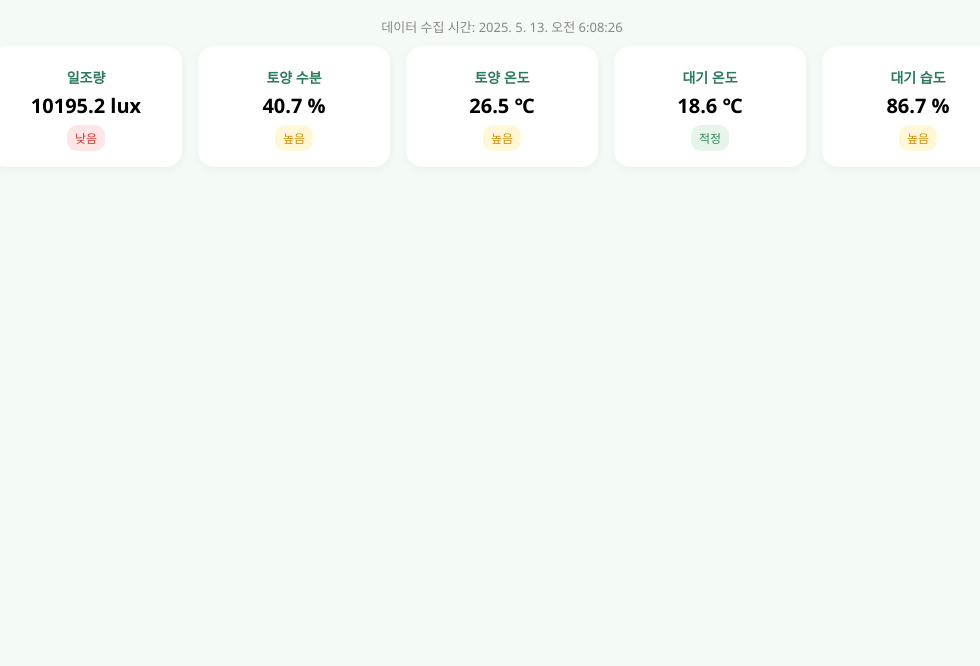
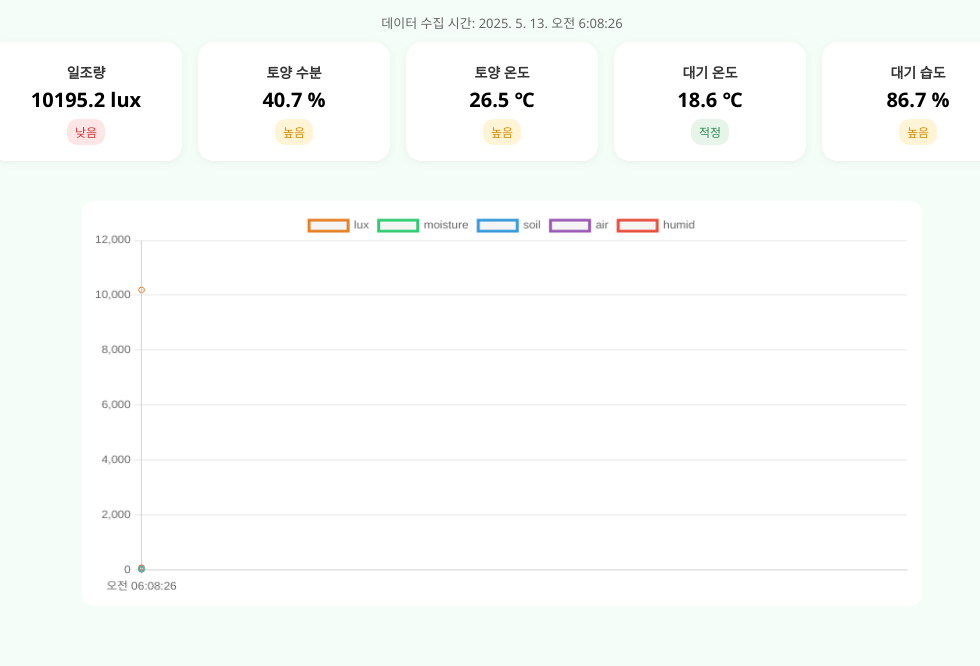
Before and after one commit to dongkyu81/dokcheon-total, a plain HTML site: page index.html in a window 1280 px wide. Shown: the part 137-803 px from the top of the page, without its empty margins (138-1118 px from the left). Drawn offline with nearby package versions, Linux system fonts and the light colour scheme.

Commit message:
Add files via upload

```diff
--- a/index.html
+++ b/index.html
@@ -4,37 +4,46 @@
 <head>
   <meta charset="UTF-8" />
   <title>독천초 스마트팜 환경관리센서 대시보드</title>
+  <script src="https://cdn.jsdelivr.net/npm/chart.js"></script>
   <style>
-    body { font-family: 'Segoe UI', sans-serif; margin: 0; background: #f4faf6; padding: 20px; }
-    h1 { text-align: center; font-size: 26px; margin-bottom: 10px; }
+    body { font-family: 'Segoe UI', sans-serif; margin: 0; padding: 20px; background: #f5fdf8; }
+    h1 { text-align: center; margin-bottom: 10px; font-size: 24px; }
     .tabs { display: flex; justify-content: center; flex-wrap: wrap; gap: 10px; margin-bottom: 20px; }
-    .tab { padding: 10px 20px; border-radius: 20px; background: #d9f2e6; cursor: pointer; font-weight: bold; }
+    .tab { padding: 10px 20px; border-radius: 20px; background: #d0f0df; cursor: pointer; font-weight: bold; }
     .tab.active { background: #2e8b57; color: white; }
-    .section { display: none; }
-    .section.active { display: block; }
-
-    .cards {
+    .cards, .graph-container {
       display: flex;
       flex-wrap: wrap;
       justify-content: center;
       gap: 16px;
-      margin-bottom: 30px;
+      margin-bottom: 20px;
     }
     .card {
       width: 160px;
-      background: #fff;
+      background: #ffffff;
       border-radius: 16px;
-      box-shadow: 0 2px 8px rgba(0,0,0,0.05);
+      box-shadow: 0 2px 10px rgba(0,0,0,0.05);
       padding: 16px;
       text-align: center;
     }
-    .card h3 { font-size: 14px; margin: 5px 0; color: #2b7a5b; }
+    .card h3 { margin: 4px 0; font-size: 14px; color: #333; }
     .value { font-size: 20px; font-weight: bold; }
     .status { font-size: 12px; margin-top: 6px; padding: 4px 8px; border-radius: 10px; display: inline-block; }
     .ok { background: #e6f4ea; color: #2e8b57; }
-    .warn { background: #fff7d6; color: #d18c00; }
+    .warn { background: #fff4d6; color: #d18c00; }
     .bad { background: #ffe6e6; color: #d13434; }
-    .timestamp { text-align: center; font-size: 13px; color: #888; margin-bottom: 10px; }
+    .timestamp { text-align: center; font-size: 13px; color: #666; margin-bottom: 10px; }
+
+canvas {
+  display: block;
+  margin: 20px auto;
+  width: 840px !important;
+  height: 405px !important;
+  background: #fff;
+  border-radius: 12px;
+  padding: 10px;
+}
+
   </style>
 </head>
 <body>
@@ -48,25 +57,37 @@
   <div class="tab" onclick="switchTab('향나무')">🌿 향나무</div>
 </div>
 
-<div id="dashboard"></div>
+<div class="timestamp" id="timestamp"></div>
+<div class="cards" id="sensorCards"></div>
+<div class="graph-container"><canvas id="sensorGraph"></canvas></div>
 
 <script>
-const dashboards = {
-  '꽃잔디':   { lux: [15000, 99999], moisture: [20, 35], soil: [15, 25], air: [10, 28], humid: [40, 70] },
-  '반송':     { lux: [15000, 99999], moisture: [15, 30], soil: [10, 20], air: [5, 25], humid: [40, 60] },
-  '고추':     { lux: [12000, 99999], moisture: [25, 45], soil: [20, 28], air: [18, 30], humid: [50, 80] },
-  '수박':     { lux: [16000, 99999], moisture: [30, 60], soil: [22, 30], air: [22, 35], humid: [60, 85] },
-  '향나무':   { lux: [14000, 99999], moisture: [20, 35], soil: [15, 25], air: [10, 28], humid: [40, 65] }
+const crops = {
+  '꽃잔디': { lux: [15000, 99999], moisture: [20, 35], soil: [15, 25], air: [10, 28], humid: [40, 70] },
+  '반송': { lux: [15000, 99999], moisture: [15, 30], soil: [10, 20], air: [5, 25], humid: [40, 60] },
+  '고추': { lux: [12000, 99999], moisture: [25, 45], soil: [20, 28], air: [18, 30], humid: [50, 80] },
+  '수박': { lux: [16000, 99999], moisture: [30, 60], soil: [22, 30], air: [22, 35], humid: [60, 85] },
+  '향나무': { lux: [14000, 99999], moisture: [20, 35], soil: [15, 25], air: [10, 28], humid: [40, 65] }
 };
 
-let currentTab = '꽃잔디';
+let current = '꽃잔디';
+let history = { lux: [], moisture: [], soil: [], air: [], humid: [], labels: [] };
+
+const ctx = document.getElementById("sensorGraph").getContext("2d");
+const sensorChart = new Chart(ctx, {
+  type: "line",
+  data: { labels: [], datasets: [] },
+  options: {
+    responsive: true,
+    plugins: { legend: { display: true } },
+    scales: { y: { beginAtZero: false } }
+  }
+});
 
 function switchTab(name) {
-  currentTab = name;
-  document.querySelectorAll('.tab').forEach(tab => tab.classList.remove('active'));
-  document.querySelectorAll('.tab').forEach(tab => {
-    if (tab.textContent.includes(name)) tab.classList.add('active');
-  });
+  current = name;
+  for (let key in history) if (Array.isArray(history[key])) history[key] = [];
+  history.labels = [];
   updateDashboard();
 }
 
@@ -74,35 +95,53 @@ function random(min, max) {
   return +(Math.random() * (max - min) + min).toFixed(1);
 }
 
+function status(val, [min, max]) {
+  return val < min ? ['bad','낮음'] : val > max ? ['warn','높음'] : ['ok','적정'];
+}
+
 function updateDashboard() {
-  const target = dashboards[currentTab];
-  const lux = random(10000, 20000);
-  const moisture = random(10, 60);
-  const soilTemp = random(10, 35);
-  const airTemp = random(5, 40);
-  const humid = random(30, 90);
+  const limits = crops[current];
+  const now = new Date();
+  const label = now.toLocaleTimeString("ko-KR", { hour: '2-digit', minute: '2-digit', second: '2-digit' });
+  const vals = {
+    lux: random(10000, 20000),
+    moisture: random(10, 60),
+    soil: random(10, 35),
+    air: random(5, 40),
+    humid: random(30, 90)
+  };
 
-  const status = (val, [min, max]) =>
-    val < min ? ['bad', '낮음'] : val > max ? ['warn', '높음'] : ['ok', '적정'];
+  history.labels.push(label);
+  Object.keys(vals).forEach(k => {
+    history[k].push(vals[k]);
+    if (history[k].length > 10) history[k].shift();
+  });
+  if (history.labels.length > 10) history.labels.shift();
 
-  const luxStatus = status(lux, target.lux);
-  const moistureStatus = status(moisture, target.moisture);
-  const soilStatus = status(soilTemp, target.soil);
-  const airStatus = status(airTemp, target.air);
-  const humidStatus = status(humid, target.humid);
+  document.getElementById("timestamp").innerText = `데이터 수집 시간: ${now.toLocaleString("ko-KR")}`;
 
-  const html = `
-    <div class="timestamp">데이터 수집 시간: ${new Date().toLocaleString("ko-KR")}</div>
-    <div class="cards">
-      <div class="card"><h3>일조량</h3><div class="value">${lux} lux</div><div class="status ${luxStatus[0]}">${luxStatus[1]}</div></div>
-      <div class="card"><h3>토양 수분</h3><div class="value">${moisture} %</div><div class="status ${moistureStatus[0]}">${moistureStatus[1]}</div></div>
-      <div class="card"><h3>토양 온도</h3><div class="value">${soilTemp} ℃</div><div class="status ${soilStatus[0]}">${soilStatus[1]}</div></div>
-      <div class="card"><h3>대기 온도</h3><div class="value">${airTemp} ℃</div><div class="status ${airStatus[0]}">${airStatus[1]}</div></div>
-      <div class="card"><h3>대기 습도</h3><div class="value">${humid} %</div><div class="status ${humidStatus[0]}">${humidStatus[1]}</div></div>
-    </div>
-  `;
+  document.getElementById("sensorCards").innerHTML = Object.entries(vals).map(([key, val]) => {
+    const s = status(val, limits[key]);
+    const label = key === 'lux' ? '일조량' : key === 'moisture' ? '토양 수분' : key === 'soil' ? '토양 온도' : key === 'air' ? '대기 온도' : '대기 습도';
+    const unit = key === 'lux' ? 'lux' : key === 'humid' || key === 'moisture' ? '%' : '℃';
+    return `
+      <div class="card">
+        <h3>${label}</h3>
+        <div class="value">${val} ${unit}</div>
+        <div class="status ${s[0]}">${s[1]}</div>
+      </div>`;
+  }).join('');
 
-  document.getElementById("dashboard").innerHTML = html;
+  sensorChart.data.labels = [...history.labels];
+  sensorChart.data.datasets = Object.keys(vals).map((key, idx) => ({
+    label: key,
+    data: [...history[key]],
+    borderColor: ['#e67e22', '#2ecc71', '#3498db', '#9b59b6', '#e74c3c'][idx],
+    backgroundColor: 'rgba(0,0,0,0.04)',
+    fill: true,
+    tension: 0.3
+  }));
+  sensorChart.update();
 }
 
 updateDashboard();
```
